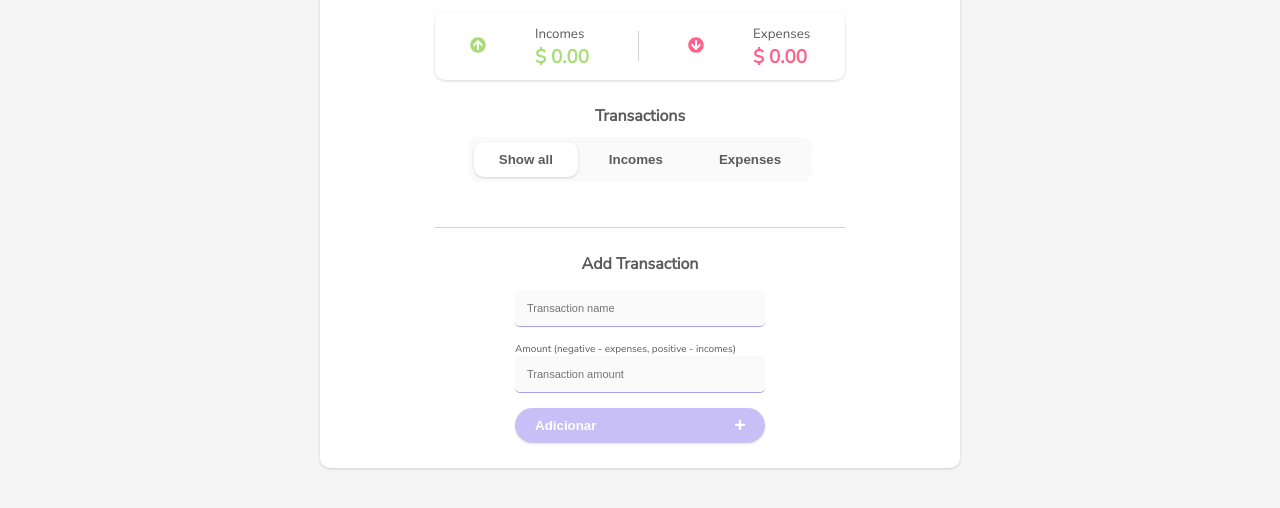
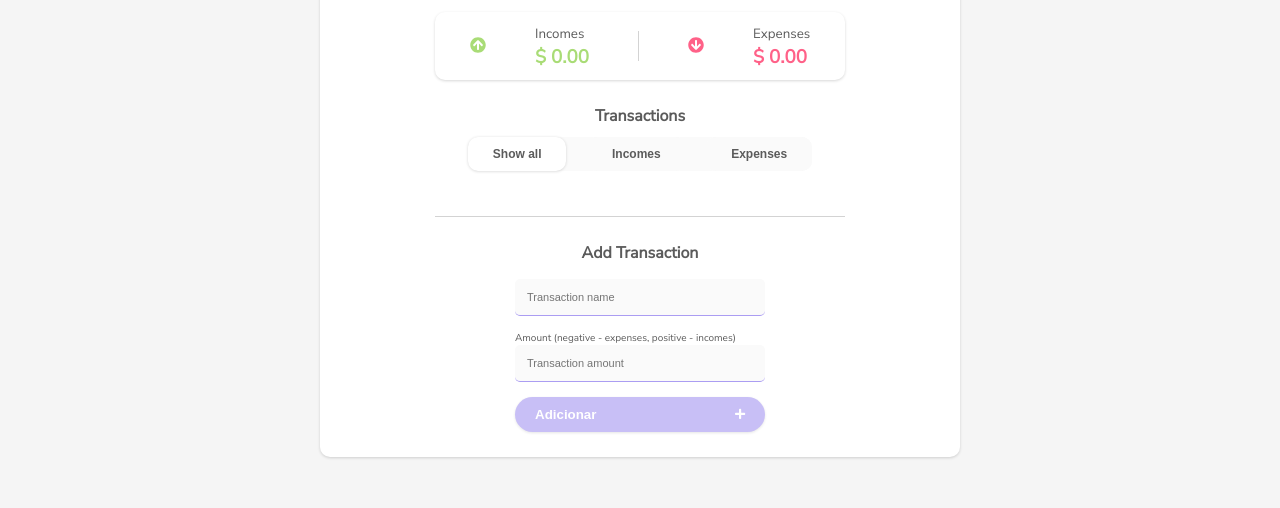
Before and after one commit to rafaelmfranca/expenses-control, a plain HTML site: page index.html in a window 1280 px wide. Shown: the part 138-646 px from the top of the page. Drawn offline with Linux system fonts and the light colour scheme.

Commit message:
:iphone: Added responsive design in transactions filter

```diff
--- a/style.css
+++ b/style.css
@@ -79,11 +79,9 @@ main {
 }
 
 .filter-transactions {
-  padding: 5px 0;
   margin: 0 auto;
   display: flex;
-  justify-content: space-evenly;
-  width: 70%;
+  justify-content: space-between;
   background-color: #fafafa;
   border-radius: 10px;
 }
@@ -93,14 +91,14 @@ main {
   border: none;
   background-color: #fafafa;
   color:#5b5b5b;
+  font-size: 12px;
   font-weight: bold;
   border-radius: 10px;
-  padding: 10px 25px;
 }
 
 .active {
   background-color: white;
-  box-shadow: rgba(0, 0, 0, 0.16) 0px 1px 3px;
+  box-shadow: rgba(0, 0, 0, 0.16) 0px .5px 3px;
 }
 
 .transactions {
@@ -228,16 +226,25 @@ input[type="text"]:focus, input[type="number"]:focus {
 @media (max-width: 576px) {
   main { width: 90vw;}
   .inc-exp-container { width: 100%; }
+  .filter-transactions { width: 90%; }
+  .filter-btn { padding: 10px 10px; }
 }
 
 @media (min-width: 577px) {
-  main { width: 80vw; }
+  main { width: 75vw; }
+  .filter-transactions { width: 80% }
+  .filter-btn { padding: 10px 15px; }
 }
 
 @media (min-width: 768px) {
   main { width: 65vw; }
+  .filter-transactions { width: 70% }
 }
 
 @media (min-width: 992px) {
   main { width: 50vw; }
 }
+
+@media (min-width: 1200px) {
+  .filter-btn { padding: 10px 25px; }
+}
```
